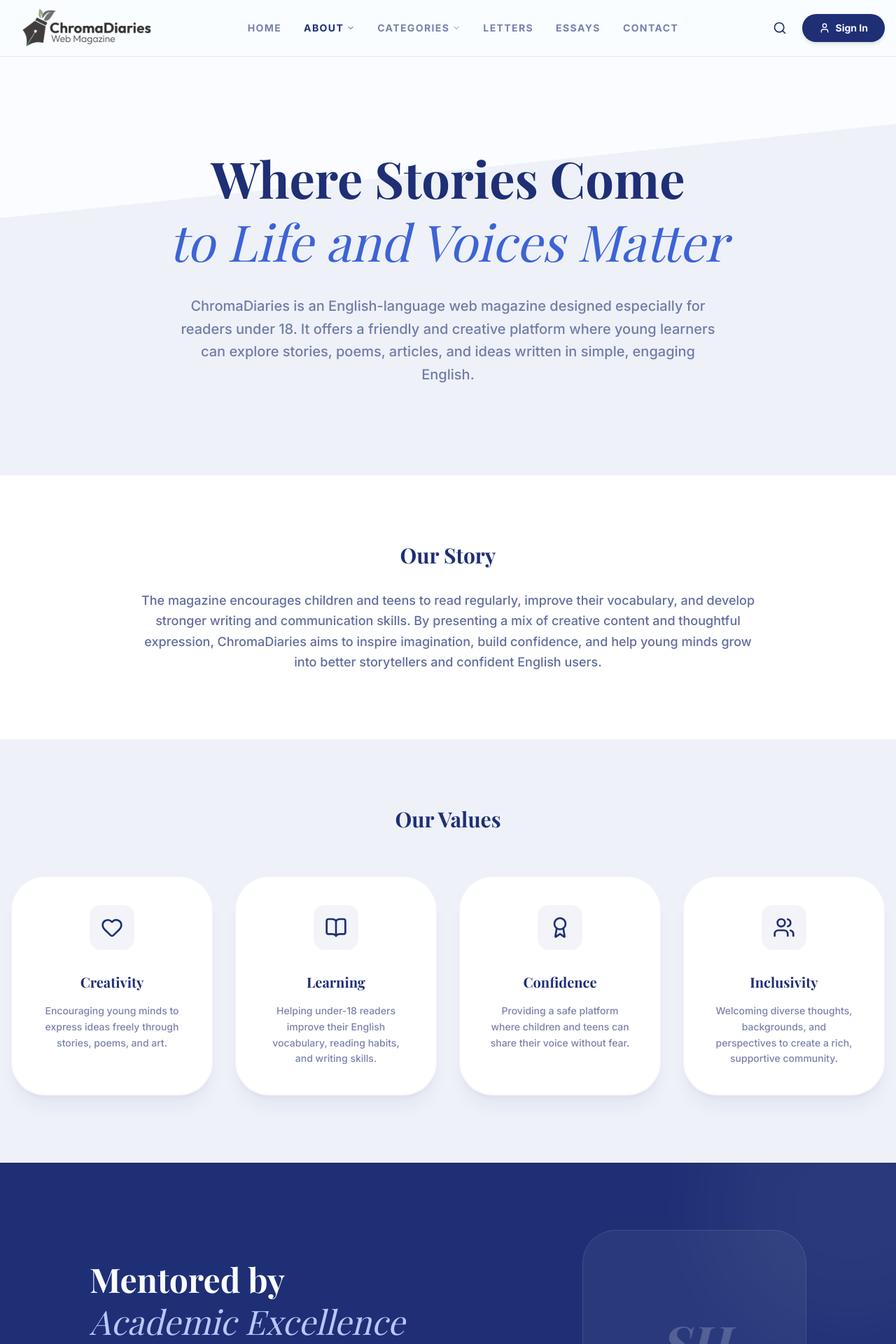
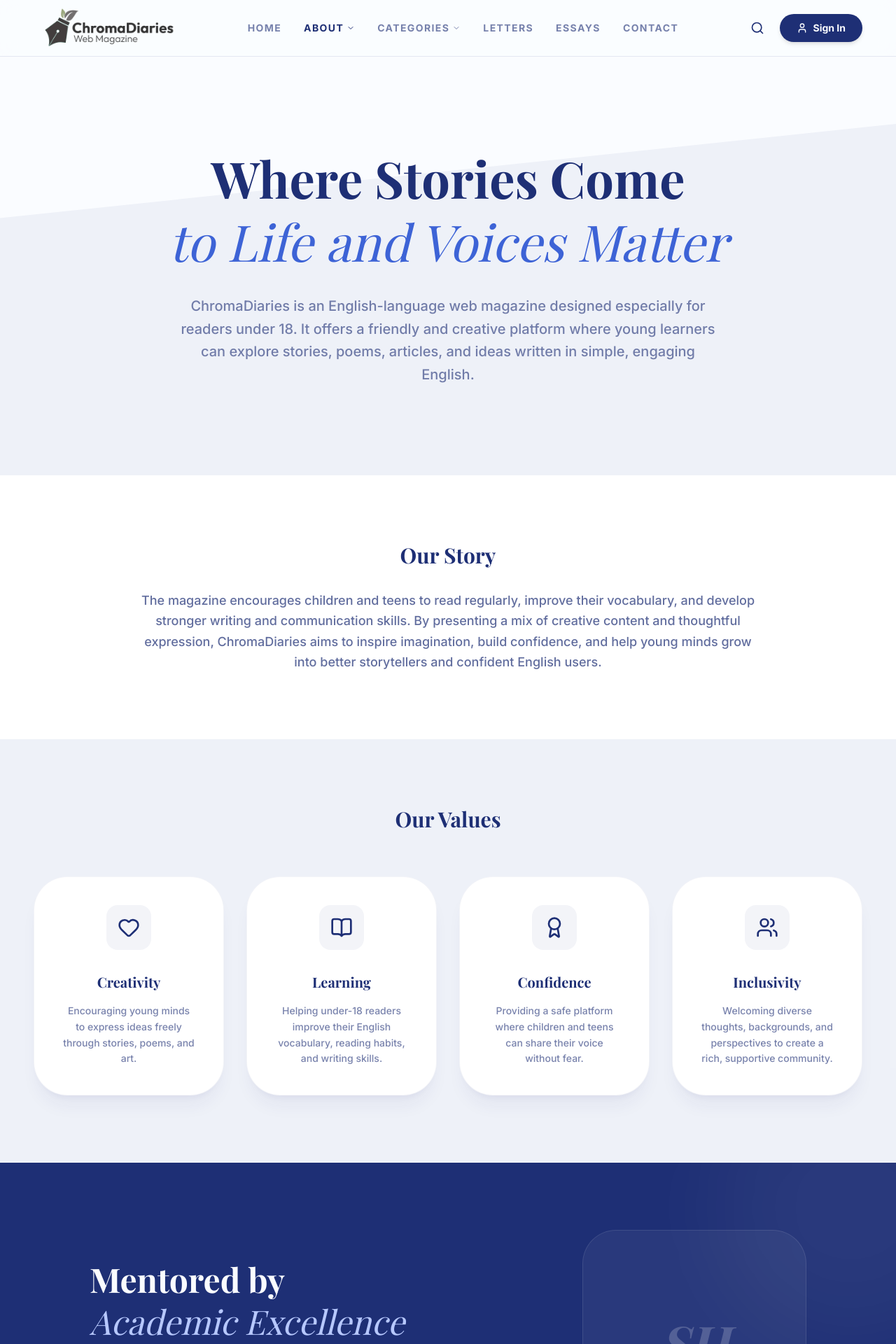
Before and after one commit to dev-chroma/chroma-web, a Next.js app: page /about in a window 1280 px wide. Shown: the top 1920 px of the page at 70% size. Built offline with nearby package versions, Linux system fonts and the light colour scheme.

Commit message:
margin adjusted

```diff
--- a/app/about/page.tsx
+++ b/app/about/page.tsx
@@ -50,7 +50,7 @@
 
       {/* VALUES */}
 
-      <section className="py-24 bg-emerald-950/5">
+      <section className="py-24 bg-emerald-950/5 px-8">
         <div className="container mx-auto px-4">
           <h2 className="text-3xl font-serif font-bold text-emerald-950 text-center mb-16">
             Our Values
--- a/app/article/[id]/page.tsx
+++ b/app/article/[id]/page.tsx
@@ -79,7 +79,7 @@
   );
 
   return (
-    <div className="bg-cream-50 min-h-screen pb-32">
+    <div className="bg-cream-50 min-h-screen pb-32 px-8">
       <header className="relative pt-8 pb-8 md:pt-12 overflow-hidden">
         <div className="container mx-auto px-4 relative z-10">
           <div className="mx-auto text-center space-y-4">
--- a/app/contact/page.tsx
+++ b/app/contact/page.tsx
@@ -6,7 +6,7 @@
 
 const ContactPage = () => {
   return (
-    <div className="bg-cream-50 min-h-screen">
+    <div className="bg-cream-50 min-h-screen px-8">
       <div className="container mx-auto px-4 py-12 md:py-24">
         <div className="mx-auto">
           {/* HEADER */}
--- a/components/Footer.tsx
+++ b/components/Footer.tsx
@@ -10,7 +10,7 @@
   const footerLinkClass =
     "group inline-flex items-center hover:text-white transition-colors";
   return (
-    <footer className="bg-emerald-950 text-cream-50 pt-24 pb-12 rounded-t-4xl md:rounded-t-[4rem] mt-32 relative overflow-hidden">
+    <footer className="bg-emerald-950 text-cream-50 px-8 pt-24 pb-12 rounded-t-4xl md:rounded-t-[4rem] mt-32 relative overflow-hidden">
       {/* TOP LINE */}
 
       <div className="absolute top-0 left-1/2 -translate-x-1/2 w-full h-px bg-linear-to-r from-transparent via-white/10 to-transparent" />
@@ -172,9 +172,6 @@
           {/* PARTNER */}
 
           <div className="relative overflow-hidden rounded-[2.5rem] border border-white/15 bg-white/5 backdrop-blur-2xl p-8 transition-all duration-500 hover:bg-white/8 hover:border-white/20">
-            {/* Glow Effects */}
-            <div className="absolute -top-20 -right-20 h-40 w-40 rounded-full bg-white/10 blur-3xl transition-all duration-700 group-hover:bg-white/15" />
-
             <div className="absolute -bottom-20 -left-20 h-40 w-40 rounded-full bg-white/5 blur-3xl" />
 
             <h4 className="text-white font-serif font-bold mb-6 text-xl">
--- a/components/Header.tsx
+++ b/components/Header.tsx
@@ -137,7 +137,7 @@
 
   return (
     <>
-      <header className="sticky top-0 z-50 w-full bg-cream-50/80 backdrop-blur-md border-b border-emerald-950/10">
+      <header className="sticky top-0 z-50 w-full px-8 bg-cream-50/80 backdrop-blur-md border-b border-emerald-950/10">
         {/* TOP BAR */}
 
         <div className="container mx-auto px-4 h-20 flex items-center justify-between gap-8">
--- a/components/dashboard/DashboardTabs.tsx
+++ b/components/dashboard/DashboardTabs.tsx
@@ -67,7 +67,7 @@
 
   return (
     <div className="font-sans">
-      <main className="container mx-auto px-4 py-12 md:py-20">
+      <main className="container mx-auto px-12 py-12 md:py-20">
         {/* HEADER */}
 
         <div className="flex flex-col md:flex-row md:items-end justify-between mb-20 gap-8">
--- a/components/editor/ArticleEditorForm.tsx
+++ b/components/editor/ArticleEditorForm.tsx
@@ -185,7 +185,7 @@
   };
 
   return (
-    <div className="min-h-screen bg-cream-50 py-24">
+    <div className="min-h-screen bg-cream-50 py-24 px-8">
       <div className="container mx-auto px-4">
         {/* HEADER */}
 
```
